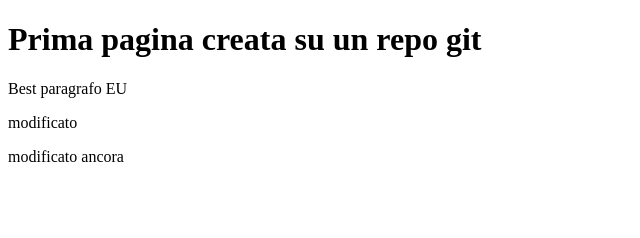
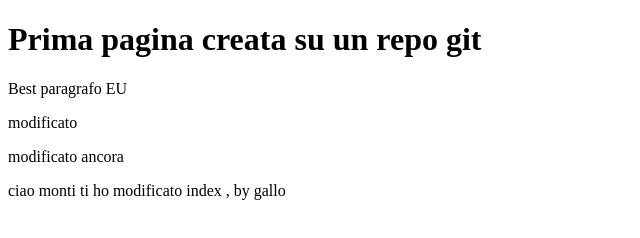
Before and after one commit to AleMomesso/git-test-iot-2, a plain HTML site: page index.html in a window 1280 px wide. Shown: the whole page, without its empty margins (0-640 px from the left). Drawn offline with Linux system fonts and the light colour scheme.

Commit message:
ciao monty by gallo

```diff
--- a/index.html
+++ b/index.html
@@ -9,5 +9,6 @@
     <p>Best paragrafo EU</p>
     <p>modificato</p>
     <p>modificato ancora</p>
+    <p>ciao monti ti ho modificato index , by gallo</p>
   </body>
 </html>
```
